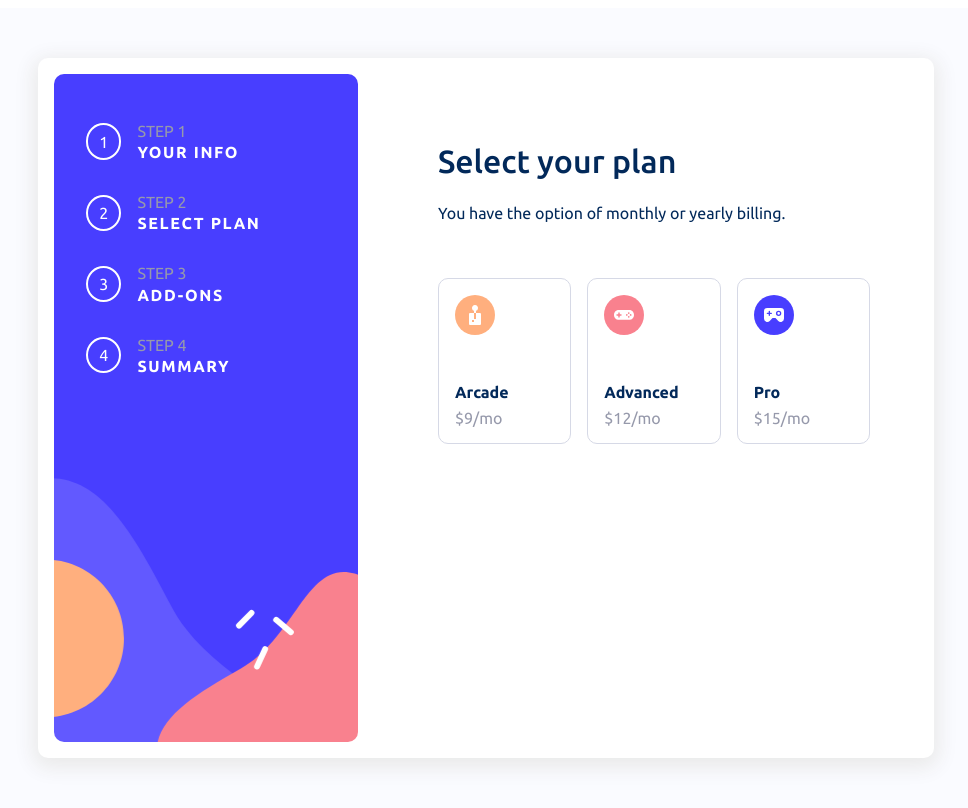
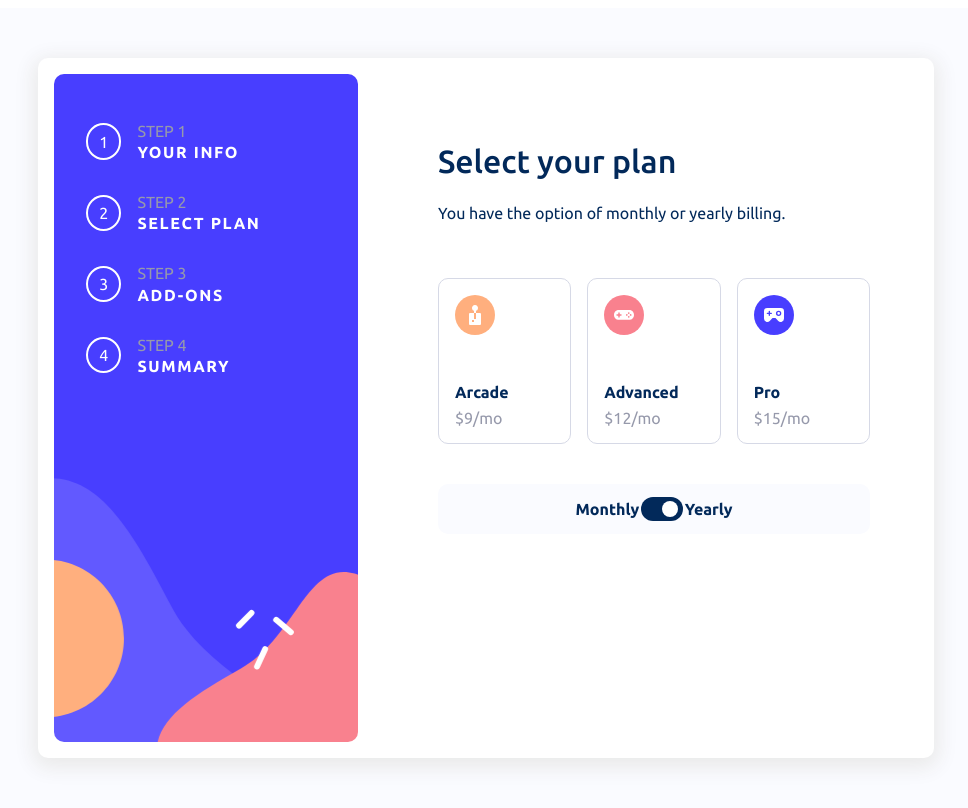
Before and after one commit to jakegodsall/multistep-form-frontend, a React (Create React App) app: page / in a window 1280 px wide. Shown: the top 808 px of the page, without its empty margins (162-1130 px from the left). Built offline with nearby package versions, Linux system fonts and the light colour scheme.

Commit message:
added slider and styled for all browsers

```diff
--- a/src/components/Form/SelectPlanFormSection.js
+++ b/src/components/Form/SelectPlanFormSection.js
@@ -1,4 +1,5 @@
 import React from 'react';
+import Slider from '../UI/Slider';
 import PlanWidget from './FormWidgets/PlanWidget';
 
 import styles from './SelectPlanFormSection.module.css';
@@ -13,6 +14,11 @@
                 <PlanWidget id='advanced' monthlyPrice={12}></PlanWidget>
                 <PlanWidget id='pro' monthlyPrice={15}></PlanWidget>
             </div>
+            <div className={styles.durationOptions}>
+                <p>Monthly</p>
+                <Slider></Slider>
+                <p>Yearly</p>
+            </div>
         </div>
     );
 };
--- a/src/components/Form/SelectPlanFormSection.module.css
+++ b/src/components/Form/SelectPlanFormSection.module.css
@@ -14,4 +14,14 @@
     grid-template-rows: 1fr;
     gap: 1rem;
     margin-top: 2.5rem;
+    margin-bottom: 2rem;
 }
+
+.durationOptions {
+    display: flex;
+    justify-content: center;
+    align-items: center;
+    background-color: hsl(231, 100%, 99%);
+    border-radius: 10px;
+    font-weight: bolder;
+}
--- a/src/components/Form/YourInfoFormSection.module.css
+++ b/src/components/Form/YourInfoFormSection.module.css
@@ -35,14 +35,11 @@
 }
 
 input {
-    padding: 1rem !important;
-    border-radius: 10px !important;
     border: 1px solid hsl(229, 24%, 87%);
 }
 
 input,
 .phoneInput {
-    font-size: 1rem !important;
     font-weight: bolder;
     color: hsl(213, 96%, 18%);
 }
@@ -55,6 +52,7 @@
     width: 100% !important;
     height: 49px !important;
     padding-left: 4rem !important;
+    font-size: 1rem !important;
 }
 
 .phoneButton {
@@ -62,10 +60,7 @@
     border-radius: 10px !important;
 }
 
-.phoneButton:hover {
-}
-
-input:focus {
+input[type='text']:focus {
     border: 1px solid hsl(274, 100%, 62%) !important;
 }
 
--- /dev/null
+++ b/src/components/UI/Slider.js
@@ -0,0 +1,11 @@
+import React from 'react';
+
+import styles from './Slider.module.css';
+
+const Slider = (props) => {
+    return (
+        <input className={styles.slider} id={props.labelID} type='range' min='0' max='1'></input>
+    );
+};
+
+export default Slider;
--- /dev/null
+++ b/src/components/UI/Slider.module.css
@@ -0,0 +1,30 @@
+.slider {
+    width: 2rem;
+    height: 1.5rem;
+    border-radius: 30px;
+
+    padding: 0 0.3rem;
+    cursor: pointer;
+    appearance: none;
+    -webkit-appearance: none;
+
+    border: none;
+    background-color: hsl(213, 96%, 18%);
+}
+
+.slider::-moz-range-thumb {
+    background-color: hsl(0, 0%, 100%);
+    border: none;
+    height: 1rem;
+    width: 1rem;
+    border-radius: 50%;
+}
+
+.slider::-webkit-slider-thumb {
+    height: 1rem;
+    width: 1rem;
+    border-radius: 50%;
+    background-color: hsl(0, 0%, 100%);
+    -webkit-appearance: none;
+    background-color: hsl(0, 0%, 100%);
+}
```
